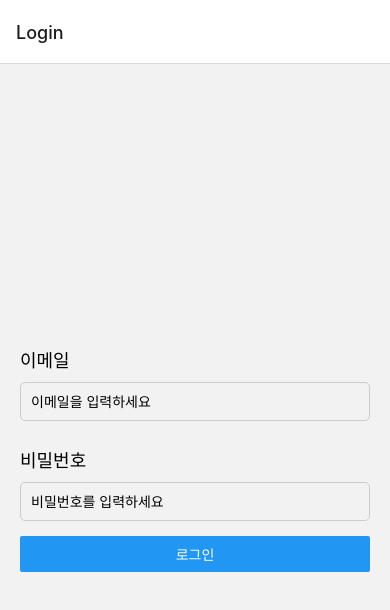
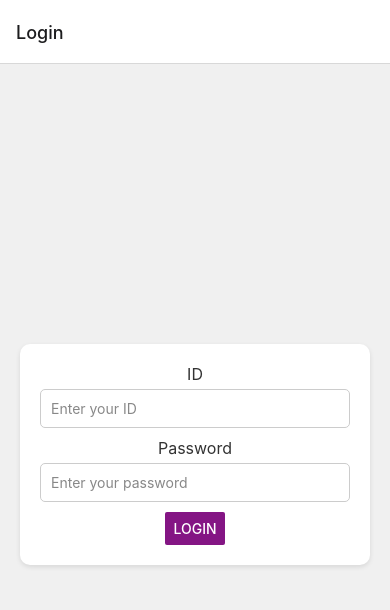
Before and after one commit to finalprojectSinchon/QR-Scanner, a React Native app: screen /Login in a window 390 px wide. Shown: the top 610 px of the page. Built offline with nearby package versions, Linux system fonts and the light colour scheme.

Commit message:
[2024-08-04] qr 인증 추가

```diff
--- a/App.js
+++ b/App.js
@@ -2,7 +2,8 @@ import React from 'react';
 import { NavigationContainer } from '@react-navigation/native';
 import { createStackNavigator } from '@react-navigation/stack';
 import LoginScreen from './view/login/LoginScreen';
-import HomeScreen from './view/home/HomeScreen'; // 홈 화면 컴포넌트가 필요합니다.
+import HomeScreen from './view/home/HomeScreen';
+import QrScannerScreen from "./components/qrScan/QrScannerScreen";
 
 const Stack = createStackNavigator();
 
@@ -12,6 +13,7 @@ export default function App() {
       <Stack.Navigator initialRouteName="Login">
         <Stack.Screen name="Login" component={LoginScreen} />
         <Stack.Screen name="Home" component={HomeScreen} />
+          <Stack.Screen name="QrScanner" component={QrScannerScreen} />
       </Stack.Navigator>
     </NavigationContainer>
   );
--- a/view/login/LoginScreen.js
+++ b/view/login/LoginScreen.js
@@ -1,60 +1,179 @@
-import React, { useState } from 'react';
-import { View, Text, TextInput, Button, StyleSheet, Alert } from 'react-native';
+import React, { useState, useEffect } from 'react';
+import { View, TextInput, Button, StyleSheet, Text, Alert, CheckBox } from 'react-native';
+import { Formik } from 'formik';
+import * as Yup from 'yup';
+import { useNavigation } from '@react-navigation/native';
+import axios from 'axios';
+import Cookies from 'js-cookie';
+import AsyncStorage from '@react-native-async-storage/async-storage';
 
-const LoginScreen = ({ navigation }) => {
-  const [email, setEmail] = useState('');
-  const [password, setPassword] = useState('');
+const LoginFormik = () => {
+  const navigation = useNavigation();
+  const [rememberMe, setRememberMe] = useState(false);
 
-  const handleLogin = () => {
-    // 여기에 로그인 로직을 추가합니다.
-    if (email === 'test@example.com' && password === 'password') {
-      Alert.alert('로그인 성공', '로그인되었습니다.');
+  useEffect(() => {
+    const loadRememberMe = async () => {
+      const state = await AsyncStorage.getItem('rememberMe');
+      setRememberMe(state === 'true');
+    };
+    loadRememberMe();
+  }, []);
+
+  const initialValues = {
+    userId: '',
+    userPassword: '',
+  };
+
+  useEffect(() => {
+    const loadUserData = async () => {
+      if (rememberMe) {
+        const userId = await AsyncStorage.getItem('userId');
+        const userPassword = await AsyncStorage.getItem('userPassword');
+        initialValues.userId = userId || '';
+        initialValues.userPassword = userPassword || '';
+      }
+    };
+    loadUserData();
+  }, [rememberMe]);
+
+  const validationSchema = Yup.object().shape({
+    userId: Yup.string().required('아이디는 반드시 입력해야합니다.'),
+    userPassword: Yup.string()
+        .min(8, '비밀번호는 8글자 이상을 입력해야합니다.')
+        .required('비밀번호는 반드시 입력해야합니다.'),
+  });
+
+  const submitHandler = async (fields) => {
+    if (rememberMe) {
+      await AsyncStorage.setItem('userId', fields.userId);
+      await AsyncStorage.setItem('userPassword', fields.userPassword);
+      await AsyncStorage.setItem('rememberMe', 'true');
+    } else {
+      await AsyncStorage.removeItem('userId');
+      await AsyncStorage.removeItem('userPassword');
+      await AsyncStorage.removeItem('rememberMe');
+    }
+
+    axios.post('http://192.168.0.20:8080/login', fields, {
+      headers: {
+        'Content-Type': 'multipart/form-data',
+      },
+    })
+        .then(res => res.data)
+        .then((data) => {
+          Cookies.set('token', data.data.Authorization, { expires: 1 });
           navigation.navigate('Home');
-    } else {
-      Alert.alert('로그인 실패', '이메일 또는 비밀번호가 잘못되었습니다.');
-    }
+        })
+        .catch((error) => {
+          console.error('로그인 에러:', error);
+          Alert.alert('로그인에 실패하였습니다. 다시 시도해주세요');
+        });
   };
 
   return (
+      <View style={styles.loginBox}>
+        <Formik
+            initialValues={initialValues}
+            validationSchema={validationSchema}
+            onSubmit={submitHandler}
+        >
+          {({ handleChange, handleBlur, handleSubmit, values, errors, touched }) => (
               <View style={styles.container}>
-      <Text style={styles.label}>이메일</Text>
+                <Text style={styles.label}>ID</Text>
                 <TextInput
-        style={styles.input}
-        placeholder="이메일을 입력하세요"
-        value={email}
-        onChangeText={setEmail}
-        keyboardType="email-address"
+                    style={[
+                      styles.input,
+                      errors.userId && touched.userId ? styles.errorInput : null,
+                    ]}
+                    onChangeText={handleChange('userId')}
+                    onBlur={handleBlur('userId')}
+                    value={values.userId}
+                    placeholder="Enter your ID"
+                    placeholderTextColor="#888"
                 />
-      <Text style={styles.label}>비밀번호</Text>
+                {touched.userId && errors.userId && <Text style={styles.error}>{errors.userId}</Text>}
+
+                <Text style={styles.label}>Password</Text>
                 <TextInput
-        style={styles.input}
-        placeholder="비밀번호를 입력하세요"
-        value={password}
-        onChangeText={setPassword}
+                    style={[
+                      styles.input,
+                      errors.userPassword && touched.userPassword ? styles.errorInput : null,
+                    ]}
                     secureTextEntry
+                    onChangeText={handleChange('userPassword')}
+                    onBlur={handleBlur('userPassword')}
+                    value={values.userPassword}
+                    placeholder="Enter your password"
+                    placeholderTextColor="#888"
                 />
-      <Button title="로그인" onPress={handleLogin} />
+                {touched.userPassword && errors.userPassword && <Text style={styles.error}>{errors.userPassword}</Text>}
+
+                {/*<View style={styles.rememberMeContainer}>*/}
+                {/*  <CheckBox*/}
+                {/*      value={rememberMe}*/}
+                {/*      onValueChange={setRememberMe}*/}
+                {/*      tintColors={{ true: '#841584', false: '#ccc' }}*/}
+                {/*  />*/}
+                {/*  <Text style={styles.rememberMeText}>Remember me</Text>*/}
+                {/*</View>*/}
+
+                <Button onPress={handleSubmit} title="Login" color="#841584" />
+              </View>
+          )}
+        </Formik>
       </View>
   );
 };
 
 const styles = StyleSheet.create({
-  container: {
+  loginBox: {
     flex: 1,
     justifyContent: 'center',
     padding: 20,
+    backgroundColor: '#f0f0f0', // 배경색을 추가하여 더 깔끔한 느낌
+  },
+  container: {
+    alignItems: 'center',
+    backgroundColor: '#fff',
+    padding: 20,
+    borderRadius: 10,
+    shadowColor: '#000',
+    shadowOffset: { width: 0, height: 2 },
+    shadowOpacity: 0.1,
+    shadowRadius: 5,
+    elevation: 5,
   },
   label: {
-    fontSize: 18,
-    marginVertical: 10,
+    fontSize: 16,
+    marginBottom: 5,
+    color: '#333',
   },
   input: {
+    width: '100%',
+    borderColor: '#ccc',
     borderWidth: 1,
-    borderColor: '#ccc',
+    borderRadius: 5,
     padding: 10,
-    borderRadius: 5,
-    marginBottom: 15,
+    marginBottom: 10,
+    backgroundColor: '#fff',
+  },
+  errorInput: {
+    borderColor: 'red',
+  },
+  error: {
+    fontSize: 12,
+    color: 'red',
+    marginBottom: 10,
+  },
+  rememberMeContainer: {
+    flexDirection: 'row',
+    alignItems: 'center',
+    marginBottom: 10,
+  },
+  rememberMeText: {
+    marginLeft: 8,
+    color: '#333',
   },
 });
 
-export default LoginScreen;
+export default LoginFormik;
```
Also changed, not shown: package.json (+7 -1 lines). Lines whose indentation alone changed are shown as unchanged.
